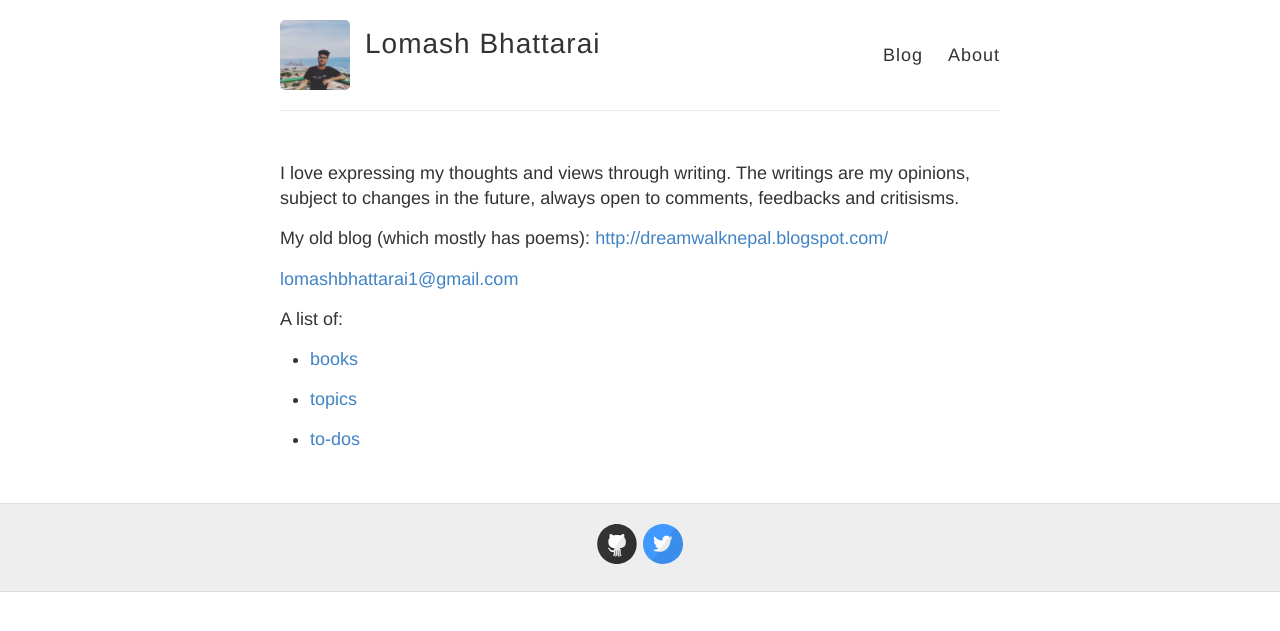
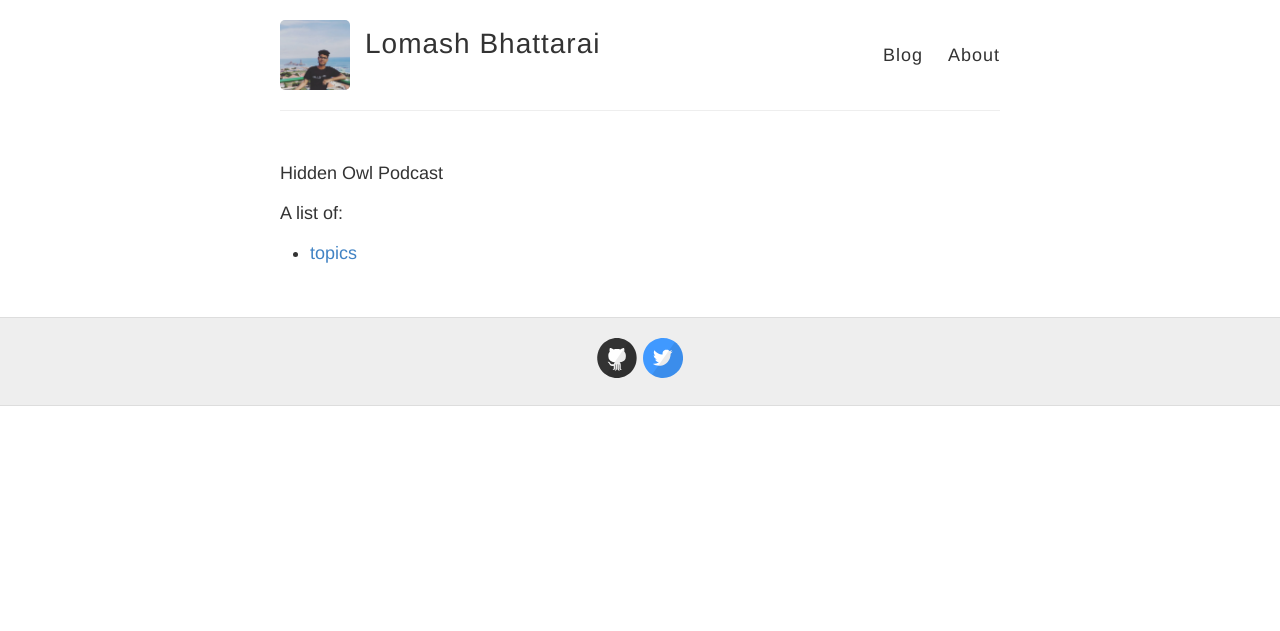
Before and after one commit to lomashbhattarai/hiddenowlpodcast, a Jekyll site: the page built from about.md, in a window 1280 px wide. Shown: the top 631 px of the page. Built offline with Jekyll 4.4.1, drawn with Linux system fonts in a browser that asks for light colours.

Commit message:
Update about.md

```diff
--- a/about.md
+++ b/about.md
@@ -4,16 +4,8 @@
 permalink: /about/
 ---
 
-I love expressing my thoughts and views through writing. The writings are my opinions, subject to changes in the future, always open to comments, feedbacks and critisisms.
-
-My old blog (which mostly has poems): [http://dreamwalknepal.blogspot.com/](http://dreamwalknepal.blogspot.com/)
-
-[lomashbhattarai1@gmail.com](mailto:lomashbhattarai1@gmail.com)
+Hidden Owl Podcast
 
 A list of:
 
-- [books](https://lomashbhattarai.github.io/books/)
-
-- [topics](https://lomashbhattarai.github.io/topics/)
-
-- [to-dos](https://lomashbhattarai.github.io/to-dos/)
+- [topics](https://lomashbhattarai.github.io/hiddenowlpodcast/topics/)
```
